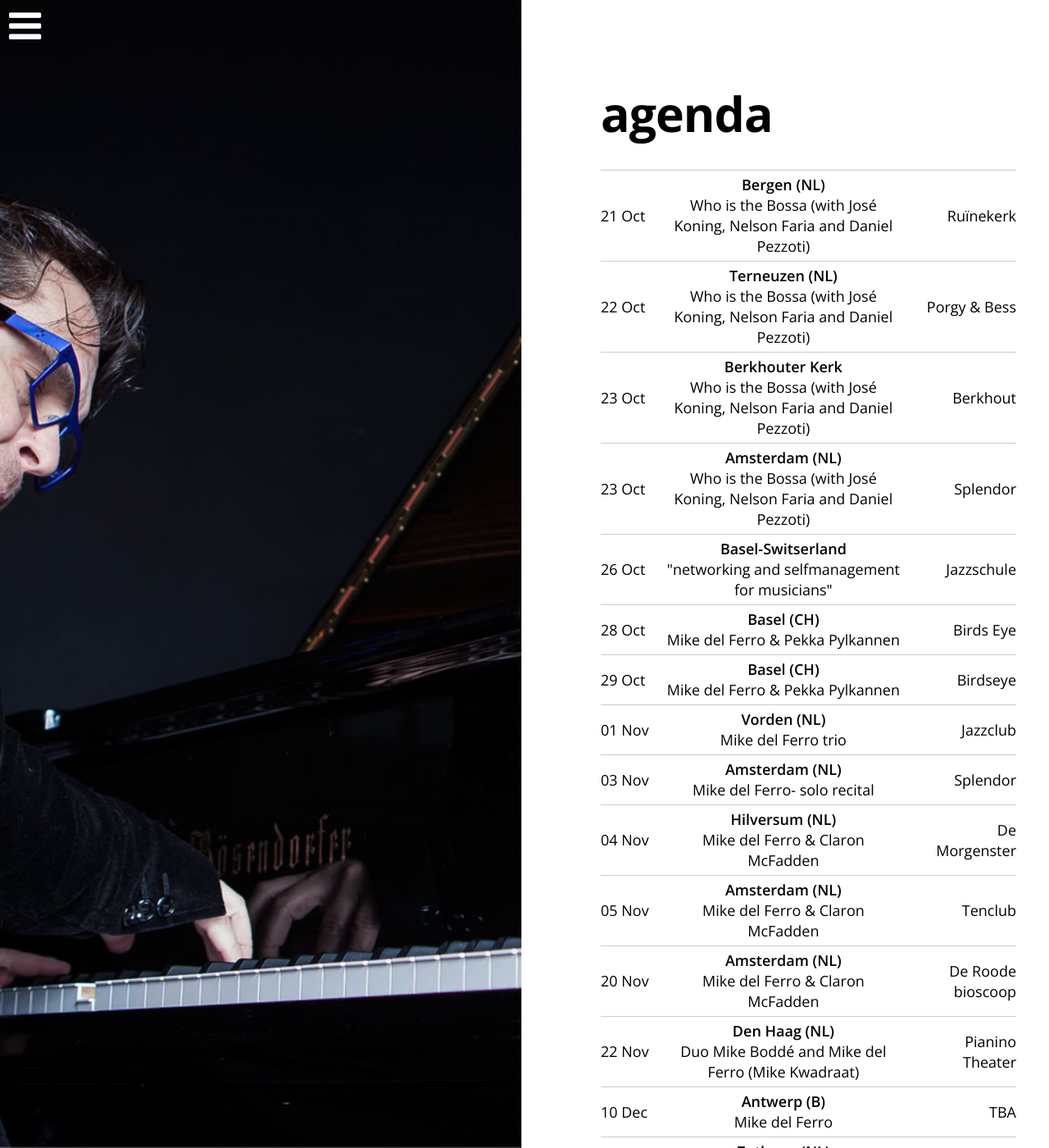
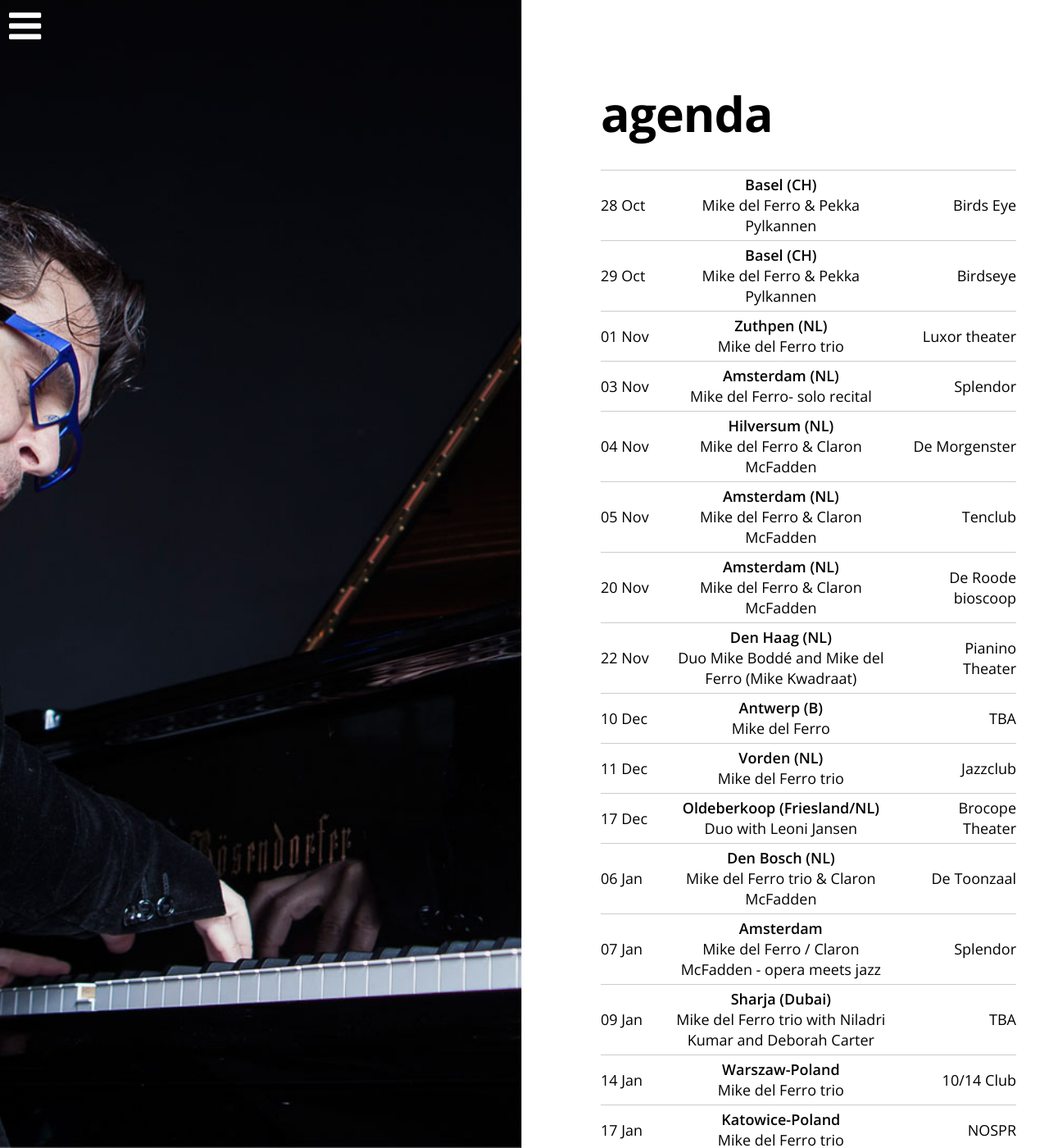
Before and after one commit to mikedelferro/website, a Jekyll site: the page built from agenda.html, in a window 1280 px wide and 1400 px high. Shown: the whole window at 82% size. Built offline with Jekyll 4.4.1, drawn with Linux system fonts in a browser that asks for light colours; nearby versions of some CDN libraries; some of the changed text lies outside the part shown.

Commit message:
Updated '_config.yml' via CloudCannon

```diff
--- a/_config.yml
+++ b/_config.yml
@@ -14,21 +14,16 @@ gigs:
     location: Birds Eye
     venue: Basel (CH)
     url: www.birdseye.ch
-  - title: '"networking and selfmanagement for musicians"'
-    date: 2016-10-26 14:30:00
-    location: Jazzschule
-    venue: Basel-Switserland
-    url:
   - title: Mike del Ferro trio
     date: 2017-01-14 20:00:00
     location: 10/14 Club
     venue: Warszaw-Poland
     url:
   - title: Mike del Ferro trio
-    date: 2017-01-17 20:00:00
-    location: TBA
+    date: 2017-01-17 19:30:00
+    location: NOSPR
     venue: Katowice-Poland
-    url:
+    url: 'http://www.nospr.org.pl/en/concerts/627/wtorkowy-klub-jazzowy-mike-del-ferro-trio-feat-ceumar'
   - title: Mike del Ferro / Mike Boddé pianoduo
     date: 2017-02-10 20:30:00
     location: De Doelen
@@ -44,16 +39,6 @@ gigs:
     location: De Morgenster
     venue: Hilversum (NL)
     url: 'http://www.seinconcerten.nl/'
-  - title: 'Who is the Bossa (with José Koning, Nelson Faria and Daniel Pezzoti)'
-    date: 2016-10-21 20:00:00
-    location: Ruïnekerk
-    venue: Bergen (NL)
-    url: 'http://www.ruinekerk.nl/agenda/'
-  - title: 'Who is the Bossa (with José Koning, Nelson Faria and Daniel Pezzoti)'
-    date: 2016-10-22 20:00:00
-    location: 'Porgy & Bess'
-    venue: Terneuzen (NL)
-    url:
   - title: Mike del Ferro
     date: 2016-12-10 20:30:00
     location: TBA
@@ -70,25 +55,15 @@ gigs:
     venue: Amsterdam (NL)
     url: www.splendoramsterdam.com
   - title: Mike del Ferro trio
-    date: 2016-11-01 20:00:00
-    location: Jazzclub
-    venue: Vorden (NL)
+    date: 2016-11-01 22:00:00
+    location: Luxor theater
+    venue: Zuthpen (NL)
     url:
   - title: Mike del Ferro trio
     date: 2016-12-11 22:00:00
     location: Jazzclub
-    venue: Zuthpen (NL)
+    venue: Vorden (NL)
     url:
-  - title: 'Who is the Bossa (with José Koning, Nelson Faria and Daniel Pezzoti)'
-    date: 2016-10-23 14:00:00
-    location: Berkhout
-    venue: Berkhouter Kerk
-    url:
-  - title: 'Who is the Bossa (with José Koning, Nelson Faria and Daniel Pezzoti)'
-    date: 2016-10-23 20:00:00
-    location: Splendor
-    venue: Amsterdam (NL)
-    url: www.splendoramsterdam.com
   - title: 'Mike del Ferro & Claron McFadden'
     date: 2016-11-20 14:30:00
     location: De Roode bioscoop
@@ -104,10 +79,10 @@ gigs:
     location: Brocope Theater
     venue: Oldeberkoop (Friesland/NL)
     url:
-  - title: Mike del Ferro trio with special guests
+  - title: Mike del Ferro trio with Niladri Kumar and Deborah Carter
     date: 2017-01-09 19:00:00
     location: TBA
-    venue: Sjarsha (Dubai)
+    venue: Sharja (Dubai)
     url:
   - title: 'Tour Sweden, jan 31-feb 8 more details soon'
     date: 2017-01-31 15:00:00
```
